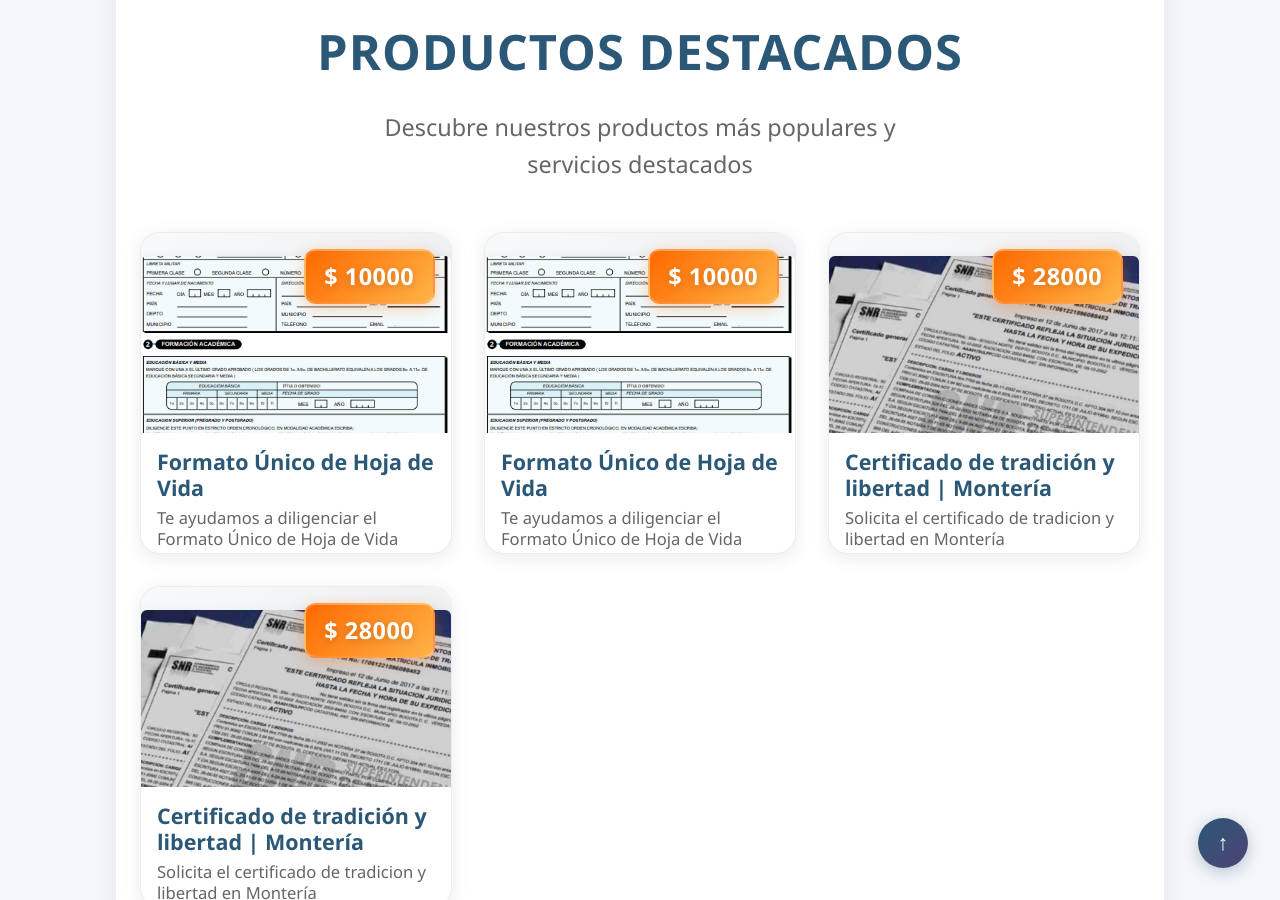
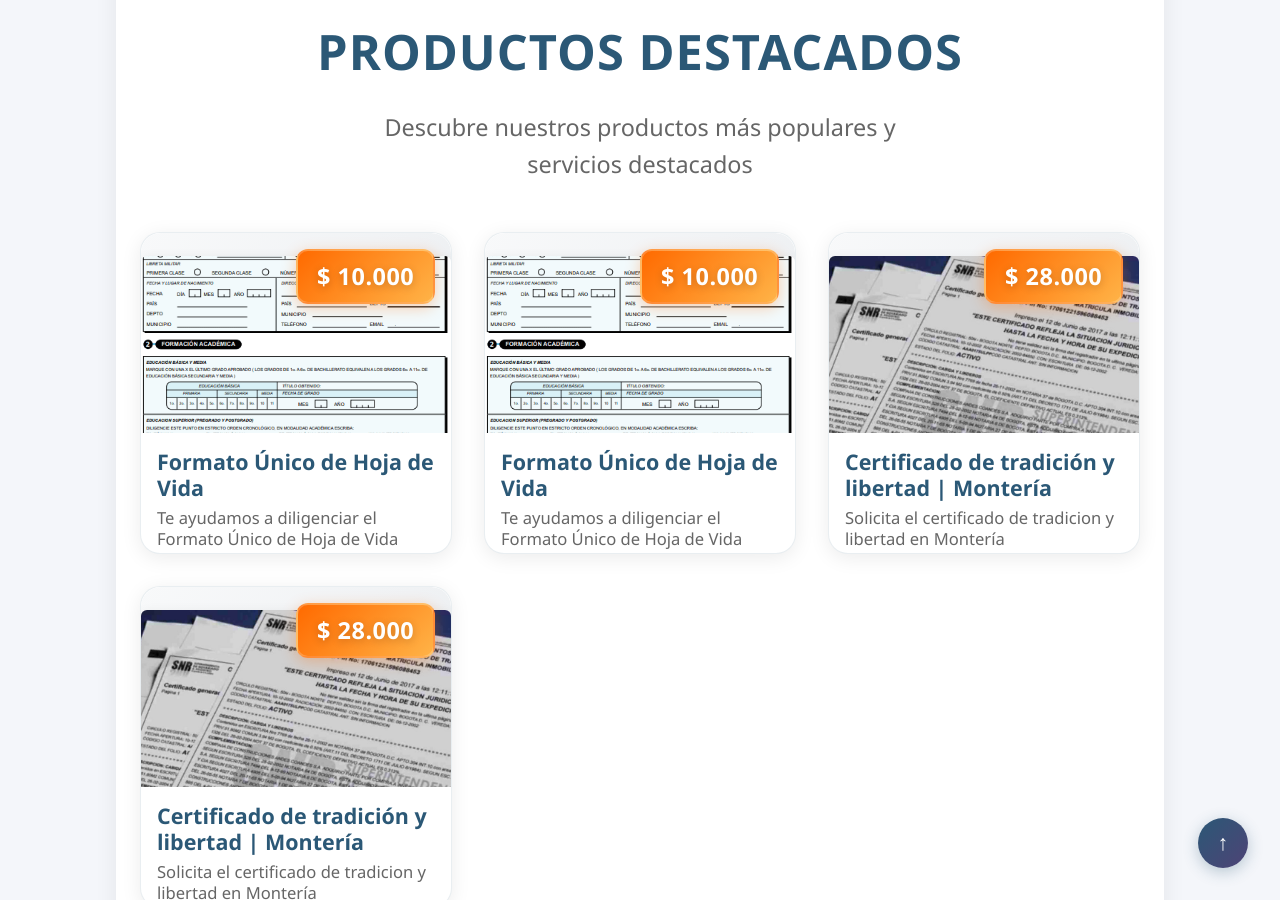
Before and after one commit to ManuDavril31/mv, a Jekyll site: the page built from index.md, in a window 1280 px wide and 900 px high, scrolled down 1024 px. Built offline with Jekyll 4.4.1, drawn with Linux system fonts in a browser that asks for light colours.

Commit message:
mejora precio

```diff
--- a/_posts/2025-07-04-certificado-tradicion-libertad-monteria.md
+++ b/_posts/2025-07-04-certificado-tradicion-libertad-monteria.md
@@ -8,7 +8,7 @@ permalink: /certificado-tradicion-libertad-monteria/
 card_title: "Certificado de tradición y libertad | Montería"
 card_description: "Solicita el certificado de tradicion y libertad en Montería"
 card_image: /assets/posts/imgs/certificado-de-tradicion-y-libertad-en-monteria.jpg
-precio: "28000"
+precio: "28.000"
 ---
 
 ## 📄 Generar el Certificado de Tradición y Libertad Montería
--- a/_posts/2025-07-04-formato-unico-hoja-vida.md
+++ b/_posts/2025-07-04-formato-unico-hoja-vida.md
@@ -8,7 +8,7 @@ permalink: /formato-unico-hoja-vida/
 card_title: "Formato Único de Hoja de Vida"
 card_description: "Te ayudamos a diligenciar el Formato Único de Hoja de Vida"
 card_image: /assets/posts/imgs/formato-unico-de-hoja-de-vida-persona-natural.jpg
-precio: "10000"
+precio: "10.000"
 ---
 
 ## 📄 Formato Único de Hoja de Vida: Guía Completa para llenarla
--- a/index.md
+++ b/index.md
@@ -40,7 +40,7 @@ layout: default
       <a href="{{ post.url }}" class="producto-card">
         {% if post.descuento %}<span class="descuento">-{{ post.descuento }}%</span>{% endif %}
         {% if post.precio %}
-          <span class="producto-precio-label">{{ post.precio | prepend: '$ ' | replace: '.00', '' }}</span>
+          <span class="producto-precio-label">{% assign precio_original = post.precio | append: '' %}{% assign precio_sin_ceros = precio_original | remove: '.00' %}{% if precio_original == precio_sin_ceros | append: '.00' %}{{ precio_sin_ceros | prepend: '$ ' }}{% else %}{{ precio_original | prepend: '$ ' }}{% endif %}</span>
         {% endif %}
 
         <div class="producto-image">
```
Also changed, not shown: _posts/2025-07-04-certificado-tradicion-libertad-monteria copy.md (+1 -1 lines), _posts/2025-07-04-formato-unico-hoja-vida copy.md (+1 -1 lines), 2 other files.
